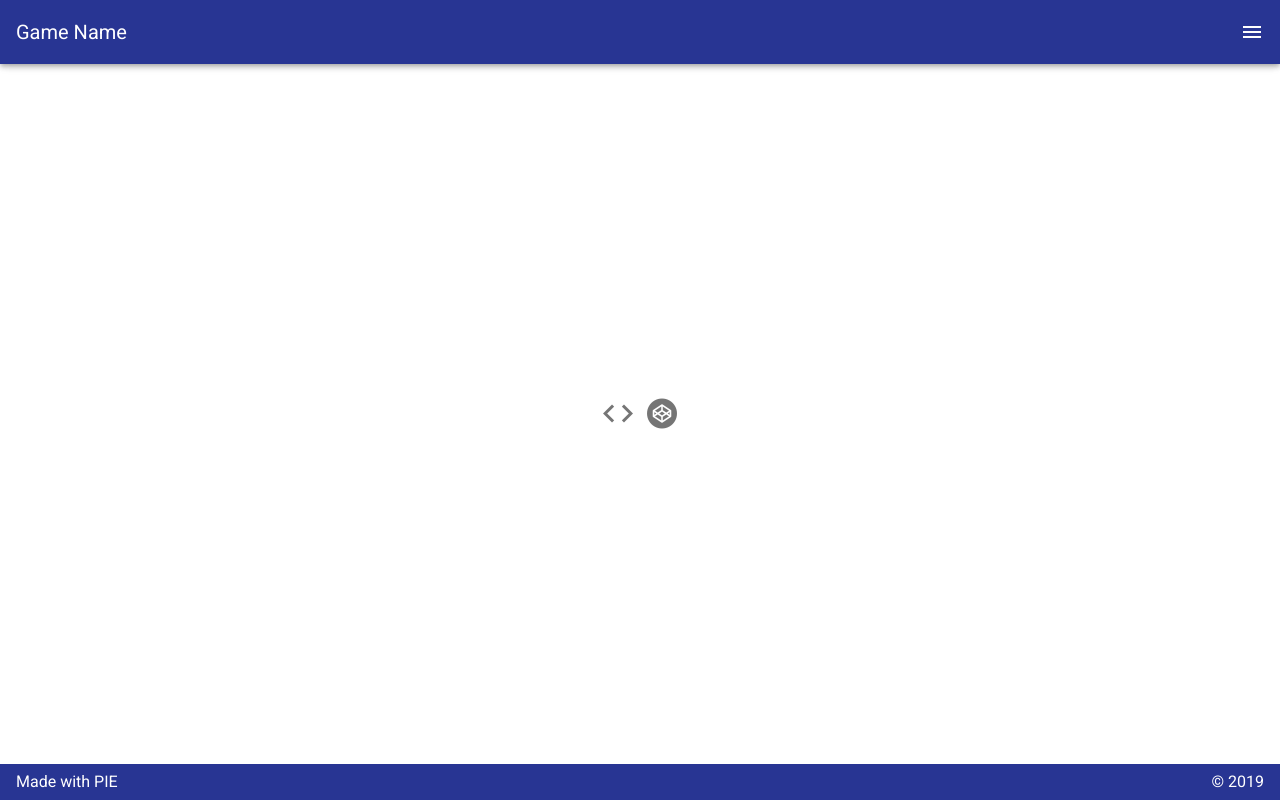
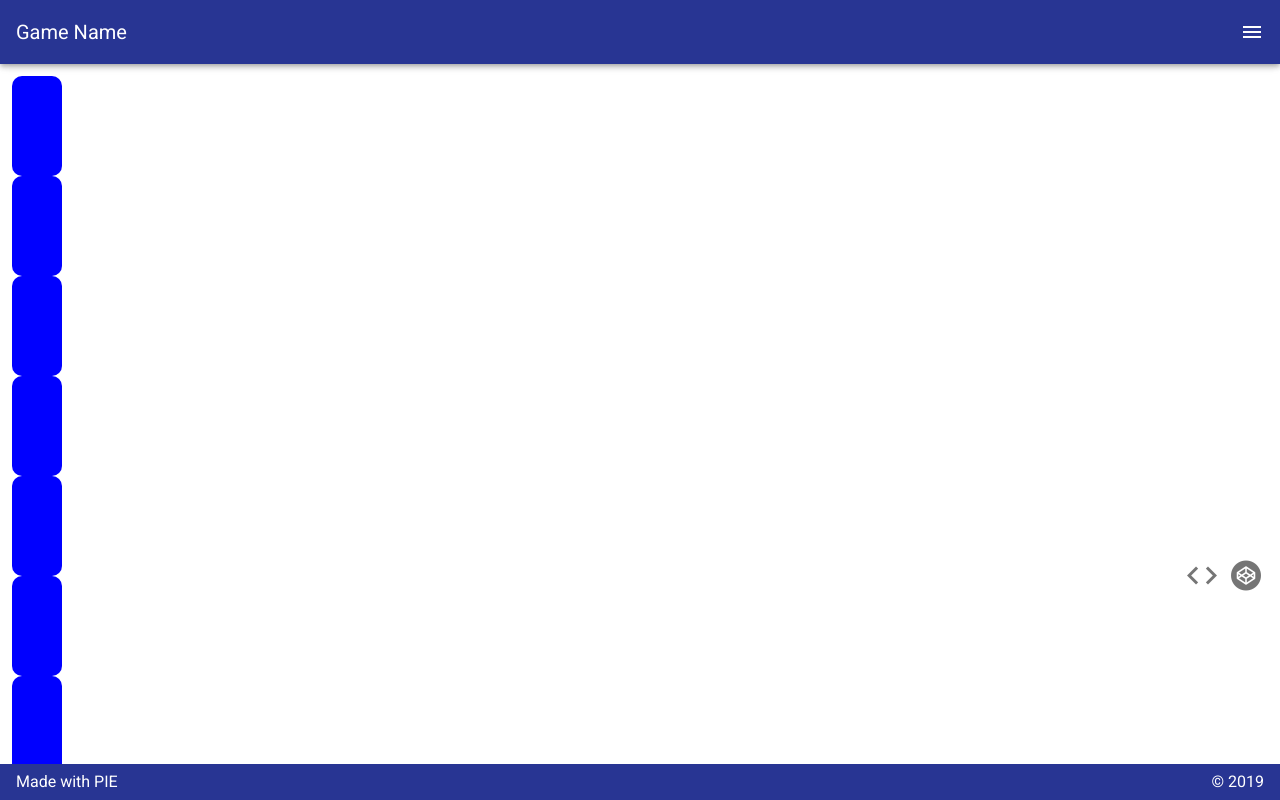
Before and after one commit to winterfive/fish-match, a Vue app: page / in a window 1280 px wide. Shown: the top 800 px of the page. Built offline with nearby package versions, Linux system fonts and the light colour scheme.

Commit message:
Added Card comp to Game.vue

```diff
--- a/src/components/Game.vue
+++ b/src/components/Game.vue
@@ -18,6 +18,9 @@
           justify-center
           align-center
         >
+        <v-flex>
+          <Card v-for="c in 10" :key="c"/>
+        </v-flex>
           <v-flex shrink>
             <v-tooltip right>
               <template v-slot:activator="{ on }">
@@ -72,7 +75,11 @@
 </template>
 
 <script>
+import Card from "./Card.vue";
   export default {
+    components: {
+      Card
+    },
     props: {
       source: String,
     },
```
